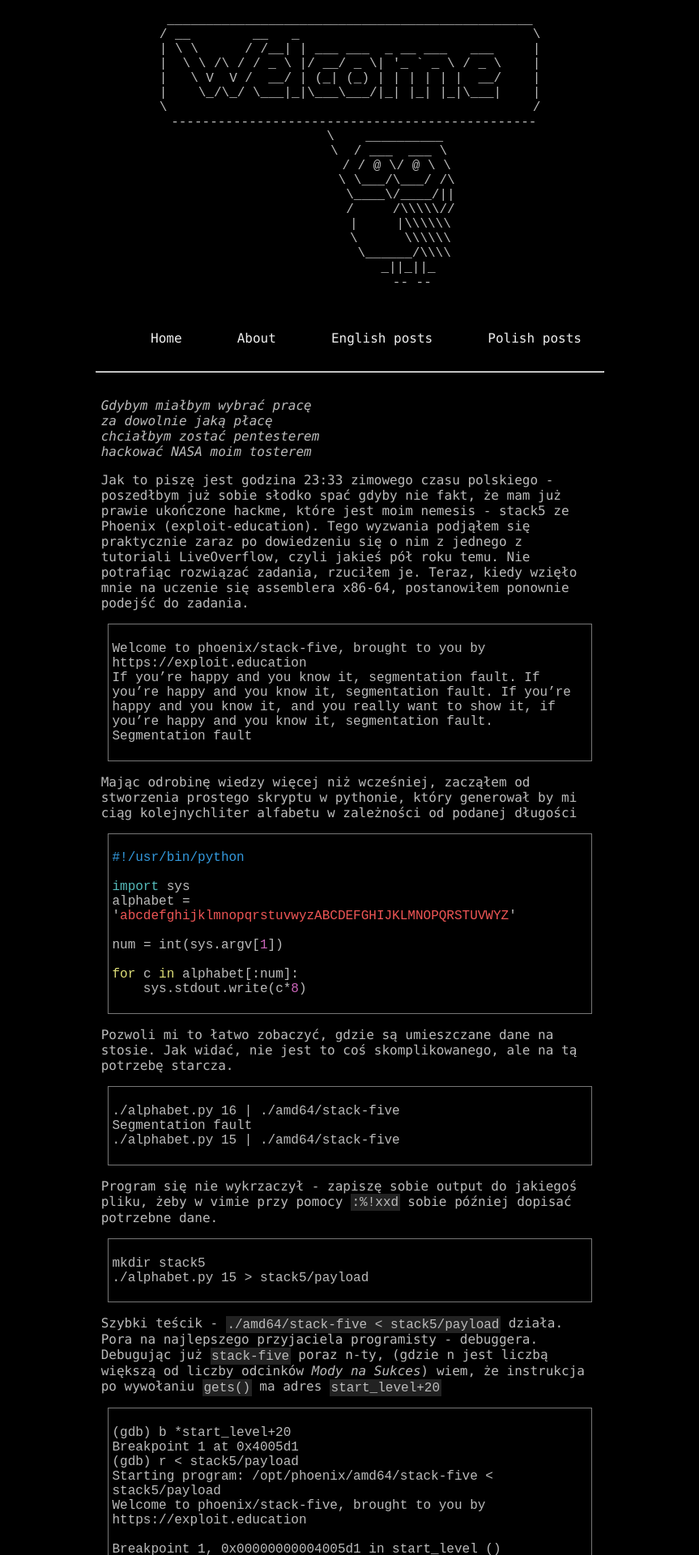
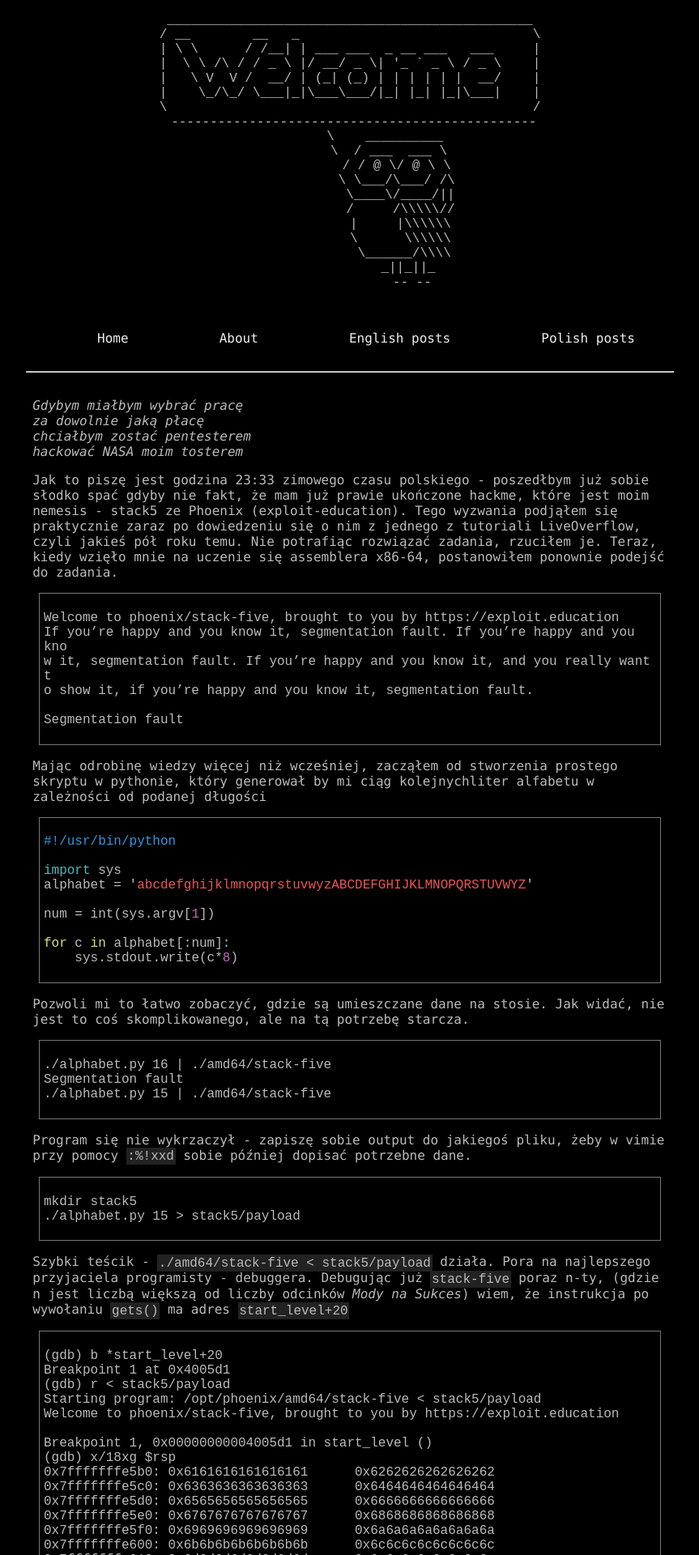
Before and after one commit to Soveu/soveu.github.io, a Jekyll site: the page built from pl/_posts/2019-01-28-stack-five.md, in a window 1280 px wide. Shown: the top 1920 px of the page at 81% size, without its empty margins (208-1071 px from the left). Built offline with Jekyll 4.4.1, drawn with Linux system fonts in a browser that asks for light colours; some of the changed text lies outside the part shown.

Commit message:
CSS is awesome.

````diff
--- a/css/style.scss
+++ b/css/style.scss
@@ -31,7 +31,8 @@ a{
 #wrapper{
     margin: auto;
     min-width: 35em;
-    max-width: 50vw;
+    //max-width: 50vw;
+    max-width: 51em;
     display: flex;
     flex-direction: column;
 
--- a/pl/_posts/2019-01-28-stack-five.md
+++ b/pl/_posts/2019-01-28-stack-five.md
@@ -19,7 +19,10 @@ do zadania.
 
 ```
 Welcome to phoenix/stack-five, brought to you by https://exploit.education
-If you’re happy and you know it, segmentation fault. If you’re happy and you know it, segmentation fault. If you’re happy and you know it, and you really want to show it, if you’re happy and you know it, segmentation fault.
+If you’re happy and you know it, segmentation fault. If you’re happy and you kno
+w it, segmentation fault. If you’re happy and you know it, and you really want t
+o show it, if you’re happy and you know it, segmentation fault.
+
 Segmentation fault
 ```
 
````
Also changed, not shown: other parts of pl/_posts/2019-01-28-stack-five.md (+3 -1 lines).
